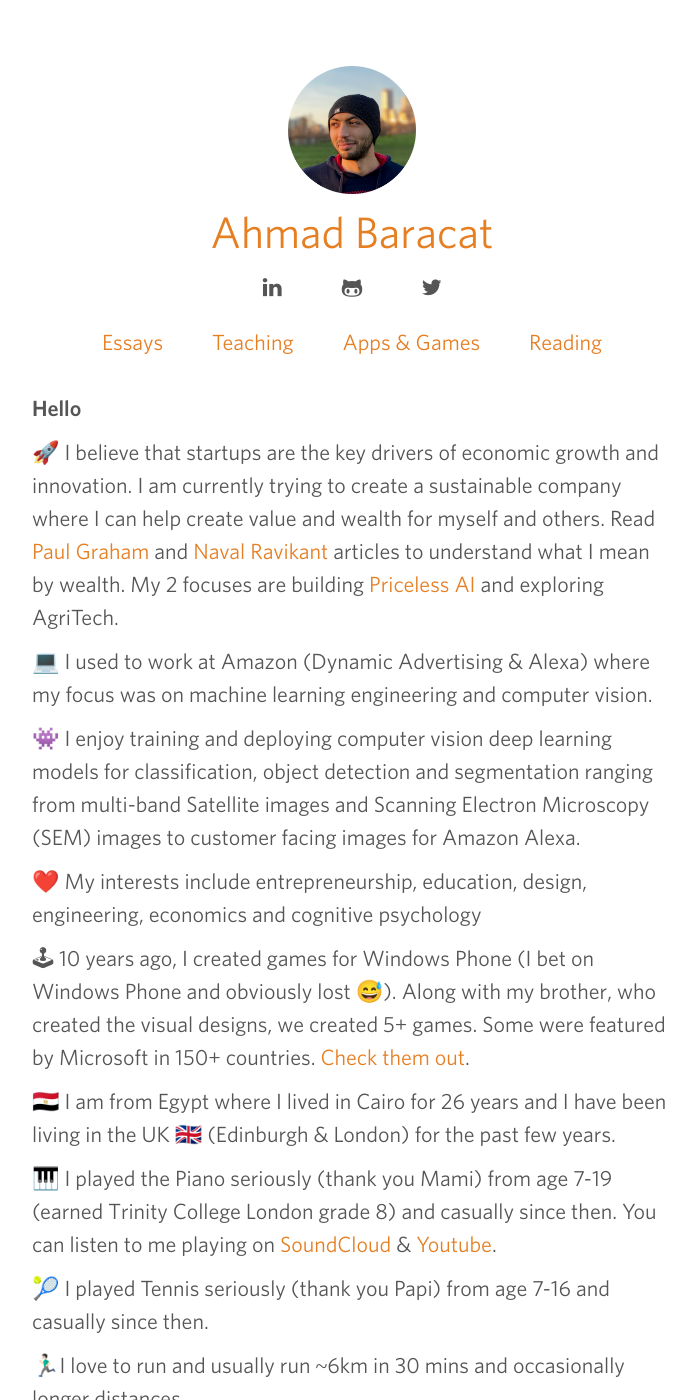
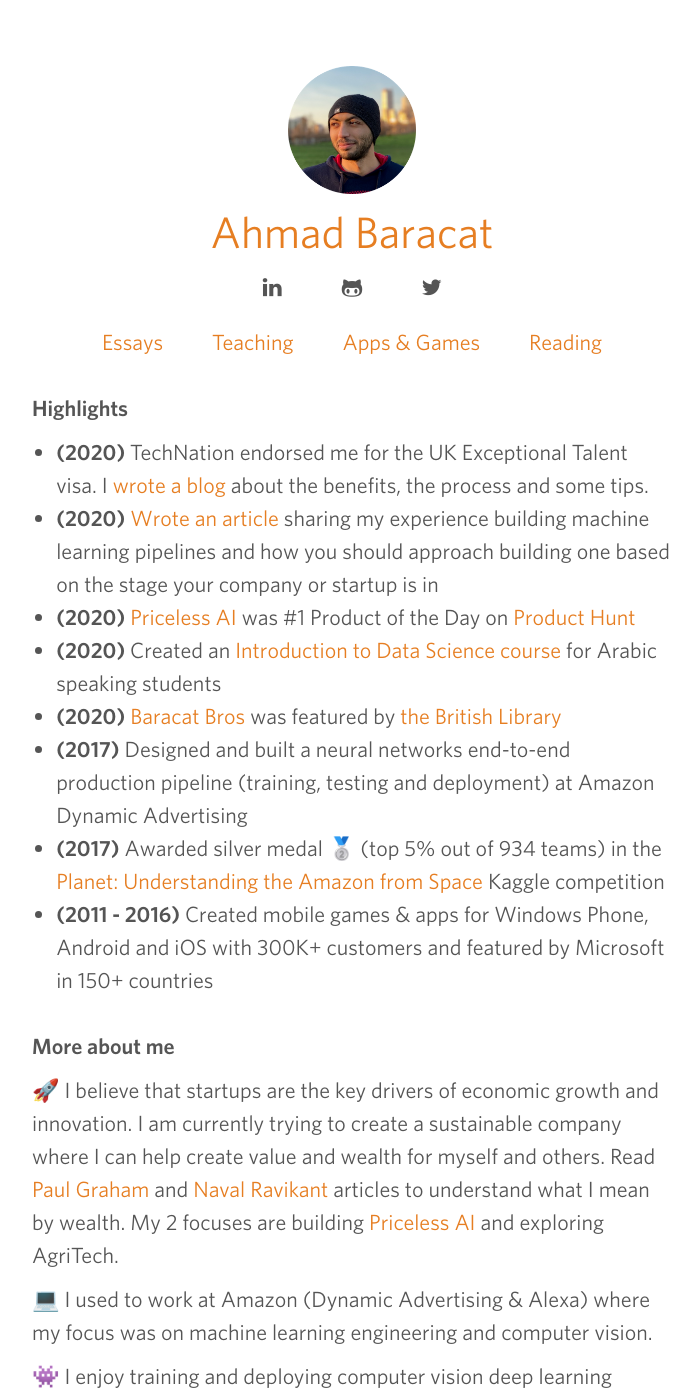
Before and after one commit to ahmedbaracat/ahmedbaracat.github.io, a Jekyll site: the page built from index.html, in a window 1280 px wide and 1400 px high. Shown: the whole window, without its empty margins (288-988 px from the left). Built offline with Jekyll 4.4.1, drawn with Linux system fonts in a browser that asks for light colours; comment, search, counter and statistics services are not loaded; some of the changed text lies outside the part shown.

Commit message:
Update homepage with highlights

```diff
--- a/index.html
+++ b/index.html
@@ -26,8 +26,39 @@
 <body>
   {% include header.html %}
   <section class="home">
+
+    <h2 id="highlights">
+      Highlights
+    </h2>
+    <ul class="highlights">
+      <li>
+        <strong>(2020)</strong> TechNation endorsed me for the UK Exceptional Talent visa. I <a href="https://blog.barac.at/my-experience-switching-from-tier-2-to-tier-1-exceptional-talent-uk-visa-in-2020">wrote a blog</a> about the benefits, the process and some tips.
+      </li>
+      <li>
+        <strong>(2020)</strong> <a href="https://blog.barac.at/how-machine-learning-pipelines-evolve-based-on-your-business-maturity">Wrote an article</a> sharing my experience building machine learning pipelines and how you should approach building one based on the stage your company or startup is in
+      </li>
+      <li>
+        <strong>(2020)</strong> <a href="https://www.pricelessai.com/">Priceless AI</a> was #1 Product of the Day on <a href="https://www.producthunt.com/posts/priceless-ai?utm_source=baracat&utm_medium=badge&utm_souce=baracat">Product Hunt</a>
+      </li>
+      <li>
+        <strong>(2020)</strong> Created an <a href="/courses">Introduction to Data Science course</a> for Arabic speaking students
+      </li>
+      <li>
+        <strong>(2020)</strong> <a href="https://www.baracatbros.com/">Baracat Bros</a> was featured by <a href="https://blogs.bl.uk/business/2020/05/happy-birthday-start-ups-in-london-libraries.html">the British Library</a>
+      </li>
+      <li>
+        <strong>(2017)</strong> Designed and built a neural networks end-to-end production pipeline (training, testing and deployment) at Amazon Dynamic Advertising
+      </li>
+      <li>
+        <strong>(2017)</strong> Awarded silver medal 🥈 (top 5% out of 934 teams) in the <a href="https://www.kaggle.com/c/planet-understanding-the-amazon-from-space">Planet: Understanding the Amazon from Space</a> Kaggle competition
+      </li>
+      <li>
+        <strong>(2011 - 2016)</strong> Created mobile games & apps for Windows Phone, Android and iOS with 300K+ customers and featured by Microsoft in 150+ countries
+      </li>
+    </ul>
+
     <h2>
-      Hello
+      More about me
     </h2>
     <p>
       🚀 I believe that startups are the key drivers of economic growth and innovation. I am currently trying to create a sustainable company where I can help create value and wealth for myself and others. Read <a href="http://paulgraham.com/wealth.html">Paul Graham</a> and <a href="https://nav.al/rich">Naval Ravikant</a> articles to understand what I mean by wealth. My 2 focuses are building <a href="https://www.pricelessai.com/">Priceless AI</a> and exploring AgriTech.
@@ -79,27 +110,6 @@
       🦦 My favorite animals are beavers as they have strong family bonds and their engineering work can literally change the landscape. Watch <a href="https://youtu.be/eQHADullAzk">this National Geographic documentary</a> to learn more.
     </p>
 
-    <h2 id="highlights">
-      Highlights
-    </h2>
-    <ul class="highlights">
-      <li>
-        <strong>(2020)</strong> <a href="https://www.pricelessai.com/">Priceless AI</a> was #1 Product of the Day on <a href="https://www.producthunt.com/posts/priceless-ai?utm_source=baracat&utm_medium=badge&utm_souce=baracat">Product Hunt</a>
-      </li>
-      <li>
-        <strong>(2020)</strong> <a href="https://www.baracatbros.com/">Baracat Bros</a> was featured by <a href="https://blogs.bl.uk/business/2020/05/happy-birthday-start-ups-in-london-libraries.html">the British Library</a>
-      </li>
-      <li>
-        <strong>(2017)</strong> Designed and built a neural networks end-to-end production pipeline (training, testing and deployment) at Amazon Dynamic Advertising
-      </li>
-      <li>
-        <strong>(2017)</strong> Awarded silver medal 🥈 (top 5% out of 934 teams) in the <a href="https://www.kaggle.com/c/planet-understanding-the-amazon-from-space">Planet: Understanding the Amazon from Space</a> Kaggle competition
-      </li>
-      <li>
-        <strong>(2011 - 2016)</strong> Created mobile games & apps for Windows Phone, Android and iOS with 300K+ customers and featured by Microsoft in 150+ countries
-      </li>
-    </ul>
-
       <h2 id="reading">
         Reading
       </h2>
```
